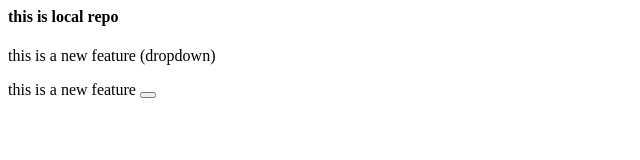
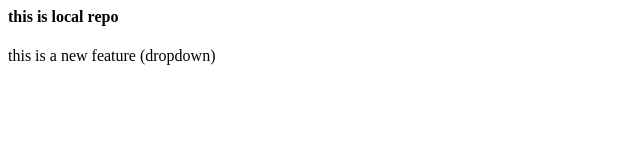
Before and after one commit to sanjanakumari21/local-repo, a plain HTML site: page index.html in a window 1280 px wide. Shown: the whole page, without its empty margins (0-640 px from the left). Drawn offline with Linux system fonts and the light colour scheme.

Commit message:
updates index.html

```diff
--- a/index.html
+++ b/index.html
@@ -1,3 +1,2 @@
 <h4>this is local repo</h4>
 <p> this is a new feature (dropdown)</p>
-<p> this is a new feature <button></button></p>
```
